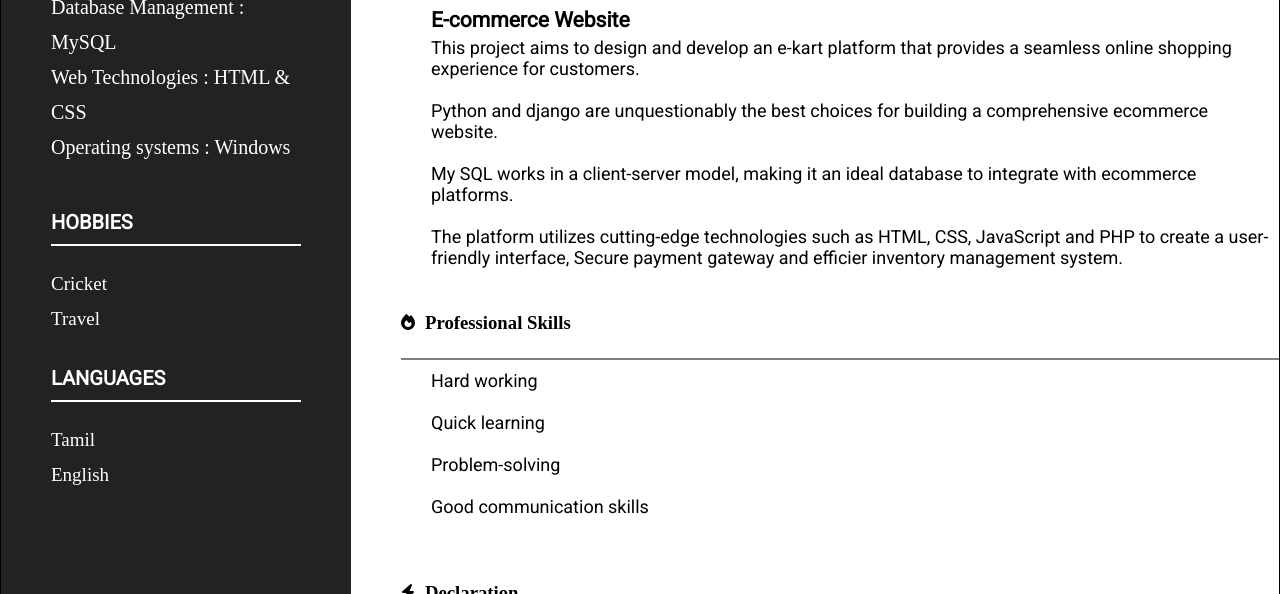
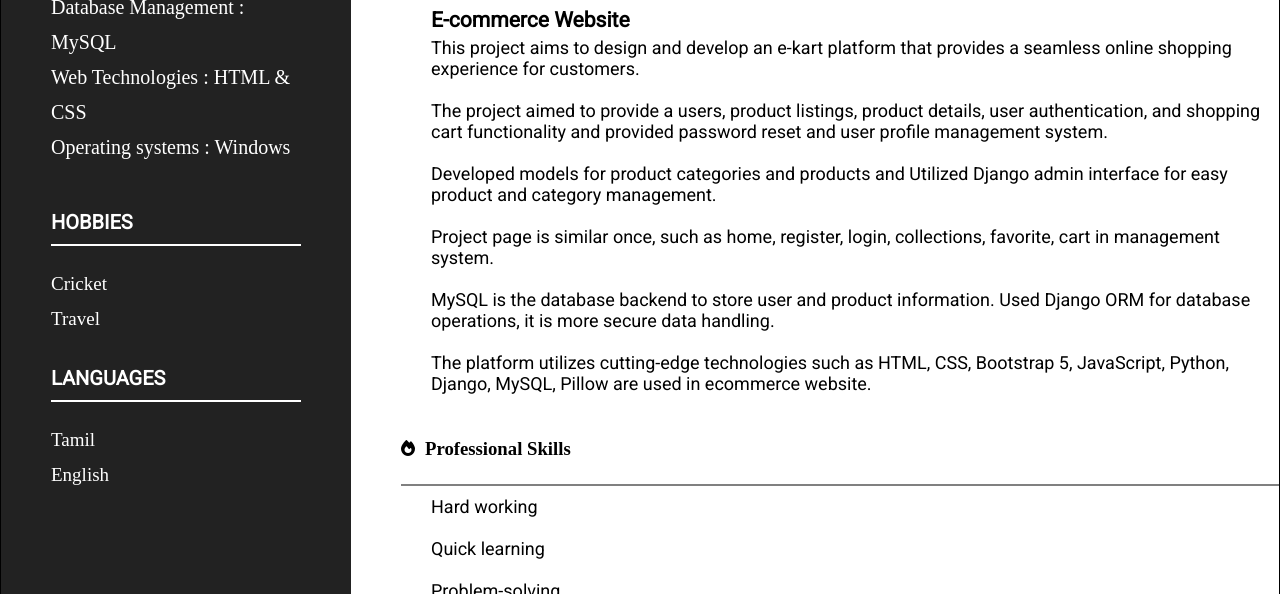
Before and after one commit to jeeva269/myresumehtml, a plain HTML site: page index.html in a window 1280 px wide. Shown: the part 747-1341 px from the top of the page. Drawn offline with Linux system fonts and the light colour scheme.

Commit message:
project_steps_added

```diff
--- a/index.html
+++ b/index.html
@@ -146,13 +146,17 @@
                         <div class="des-title"><h3>E-commerce Website</h3></div>
                         <p>This project aims to design and develop an e-kart platform that provides a seamless
                         online shopping experience for customers.</p><br>
-                        <p>Python and django are unquestionably the best choices for building a comprehensive
-                        ecommerce website.</p><br>
-                        <p>My SQL works in a client-server model, making it an ideal database to integrate
-                        with ecommerce platforms.</p><br>
-                        <p>The platform utilizes cutting-edge technologies such as HTML, CSS, JavaScript
-                        and PHP to create a user-friendly interface, Secure payment gateway and efficier
-                        inventory management system.</p>
+                        <p>The project aimed to provide a users, product listings, product details, user
+                        authentication, and shopping cart functionality and provided password reset and user
+                        profile management system.</p><br>
+                        <p>Developed models for product categories and products and Utilized Django admin
+                        interface for easy product and category management.</p><br>
+                        <p>Project page is similar once, such as home, register, login, collections, favorite,
+                        cart in management system.</p><br>
+                        <p>MySQL is the database backend to store user and product information. Used Django
+                        ORM for database operations, it is more secure data handling.</p><br>
+                        <p>The platform utilizes cutting-edge technologies such as HTML, CSS, Bootstrap 5,
+                        JavaScript, Python, Django, MySQL, Pillow are used in ecommerce website.</p>
                     </div>
                 </div>
 
```
